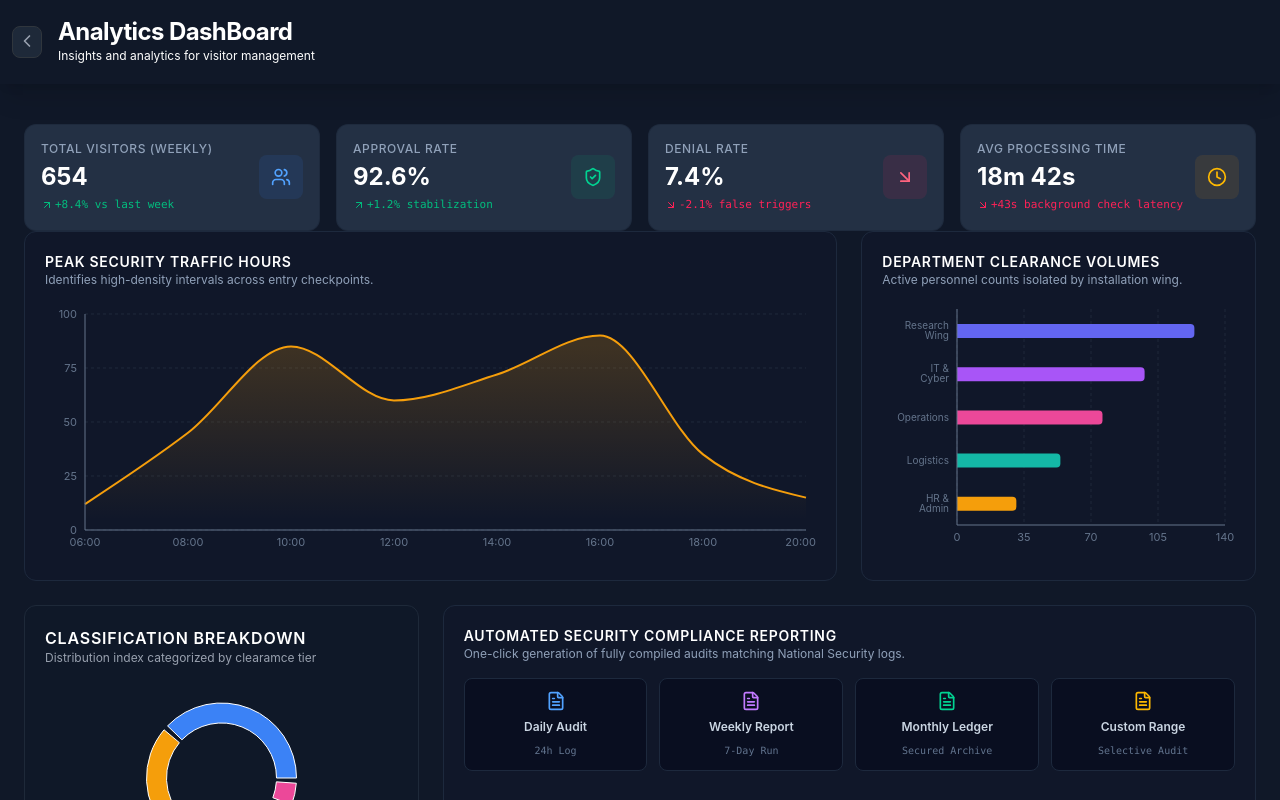
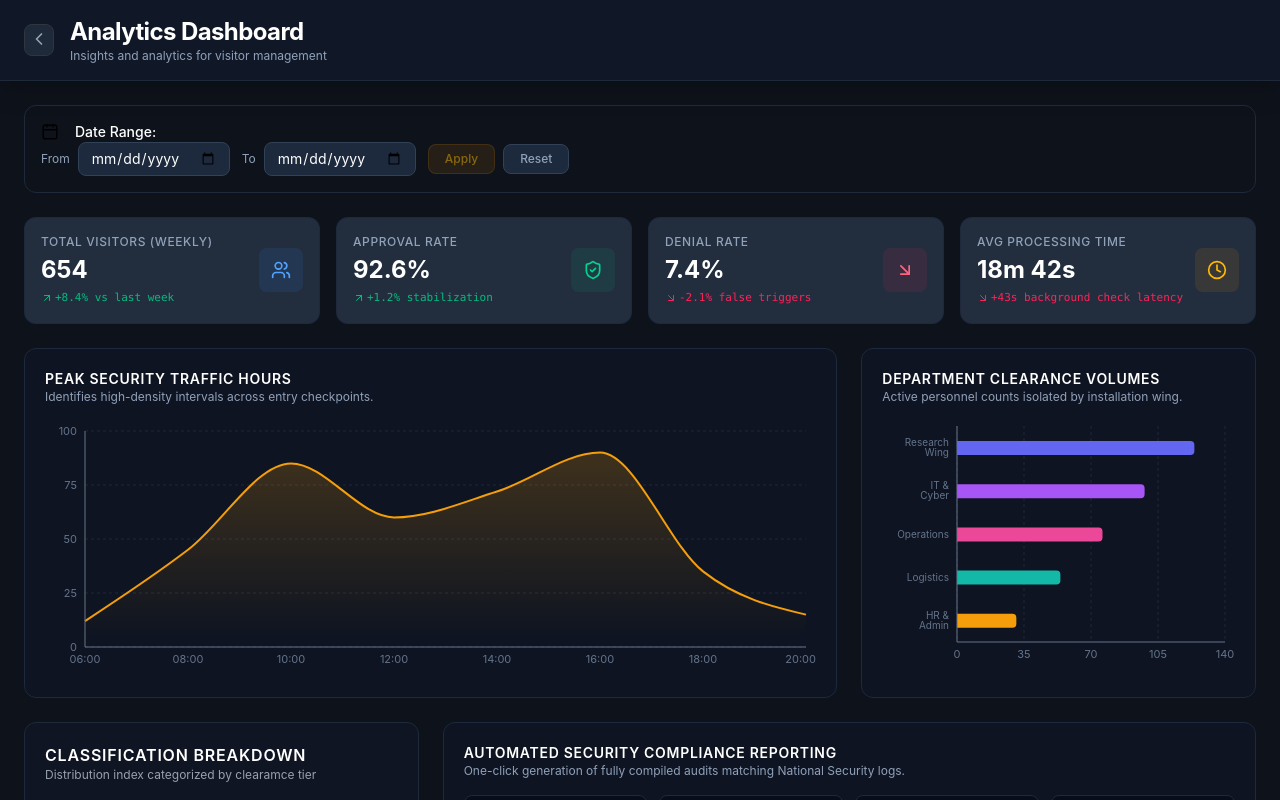
Before and after one commit to sin-h43/Defence-Pass-Management-System, a React (Vite) app in the folder defence-portal/: page /hr/analytics in a window 1280 px wide. Shown: the top 800 px of the page. Built offline with nearby package versions, Linux system fonts and the light colour scheme.

Commit message:
Added filter date range feature

```diff
--- a/defence-portal/src/App.tsx
+++ b/defence-portal/src/App.tsx
@@ -51,13 +51,9 @@ function App() {
           element = {<VisitorMgmt/>}
           />
           <Route
-          path="/hr"
-          element={<HRDashboard />} />
-          <Route
           path = "/hr/analytics"
           element = {<Analytics/>}
           />
-
           {/* Redirect to employee dashboard as default */}
           <Route path="/" element={<Navigate to="/employee" />} />
         </Routes>
--- /dev/null
+++ b/defence-portal/src/components/DateRangeFilter.tsx
@@ -0,0 +1,68 @@
+import { Calendar } from 'lucide-react';
+import type React from 'react';
+import { useState } from 'react';
+
+interface DateRangeFilterProps{
+    onDateChange: (startDate:string, endDate: string) =>void;
+}
+
+export default function DateRangeFilter({onDateChange}: DateRangeFilterProps): React.JSX.Element{
+    const [startDate, setStartDate] = useState('');
+    const [endDate, setEndDate] = useState('');
+
+    const handleApply = () => {
+        if(startDate && endDate){
+            onDateChange(startDate, endDate);
+        }
+    };
+    const handleReset = () => {
+        setStartDate('');
+        setEndDate('');
+        onDateChange('','');
+    };
+
+    return(
+        <div className='bg-gray-900.60 border border-gray-800 rounded-xl p-4 fle flex-col sm:flex-row items-center gap-4'>
+            <div className='flex items-center gap-4'>
+                <Calendar size={18} className='text-aber-400' />
+                <span className='text-sm font-medium text-white'>Date Range:</span>
+            </div>
+
+        <div className="flex flex-wrap items-center gap-3">
+        <div className="flex items-center gap-2">
+          <label className="text-xs text-slate-400">From</label>
+          <input
+            type="date"
+            value={startDate}
+            onChange={(e) => setStartDate(e.target.value)}
+            className="bg-slate-800 border border-slate-700 rounded-lg px-3 py-1.5 text-sm text-white focus:outline-none focus:border-amber-500/50"
+          />
+        </div>
+         <div className="flex items-center gap-2">
+          <label className="text-xs text-slate-400">To</label>
+          <input
+            type="date"
+            value={endDate}
+            onChange={(e) => setEndDate(e.target.value)}
+            className="bg-slate-800 border border-slate-700 rounded-lg px-3 py-1.5 text-sm text-white focus:outline-none focus:border-amber-500/50"
+          />
+        </div>
+           <div className="flex gap-2">
+          <button
+            onClick={handleApply}
+            disabled={!startDate || !endDate}
+            className="px-4 py-1.5 bg-amber-500/20 border border-amber-500/30 rounded-lg text-xs font-medium text-amber-400 hover:bg-amber-500/30 transition disabled:opacity-50 disabled:cursor-not-allowed"
+          >
+            Apply
+          </button>
+          <button
+            onClick={handleReset}
+            className="px-4 py-1.5 bg-slate-800 border border-slate-700 rounded-lg text-xs font-medium text-slate-400 hover:text-white transition"
+          >
+            Reset
+          </button>
+        </div>
+      </div>
+        </div>
+    );
+}
--- a/defence-portal/src/components/PeakTrafficChart.tsx
+++ b/defence-portal/src/components/PeakTrafficChart.tsx
@@ -13,7 +13,11 @@ const peakHoursData = [
   { time: '20:00', visitors: 15 },
 ];
 
-export default function PeakTrafficChart(): React.JSX.Element {
+interface PeakTrafficChartProps{
+  dateRange?: {start:string; end:string};
+}
+
+export default function PeakTrafficChart({dateRange}:PeakTrafficChartProps): React.JSX.Element {
   return (
     <div className="bg-slate-900/40 border border-slate-800 rounded-xl p-5">
       <div className="mb-4">
@@ -22,6 +26,11 @@ export default function PeakTrafficChart(): React.JSX.Element {
         </h4>
         <p className="text-xs text-slate-400">
           Identifies high-density intervals across entry checkpoints.
+          {dateRange?.start && dateRange?.end && (
+            <span className='block text-amber-400 mt-1'>
+              Filtered: {dateRange.start} to {dateRange.end}
+            </span>
+          )}
         </p>
       </div>
 
--- a/defence-portal/src/pages/hr/Analytics.tsx
+++ b/defence-portal/src/pages/hr/Analytics.tsx
@@ -1,63 +1,71 @@
-import { ChevronLeft} from 'lucide-react';
+import { ChevronLeft } from 'lucide-react';
 import { useNavigate } from 'react-router-dom';
-import KPICards from '@/components/KPICards';
-import PeakTrafficChart from '@/components/PeakTrafficChart';
-import ComplianceReporting from '@/components/ComplianceReporting';
-import DepartmentBarChart from '@/components/DepartmentBarChart';
+import KPICards from '../../components/KPICards';
+import PeakTrafficChart from '../../components/PeakTrafficChart';
+import DepartmentBarChart from '../../components/DepartmentBarChart';
+import ClassificationPieChart from '../../components/ClassificationPieChart';
+import ComplianceReporting from '../../components/ComplianceReporting';
+import DateRangeFilter from '../../components/DateRangeFilter';
 
-import {PieChart, Pie, Tooltip,ResponsiveContainer,Cell} from 'recharts';
-import ClassificationPieChart from '@/components/ClassificationPieChart';
-// const departmentCrowdData = [
-//   { name: 'Research Wing', count: 124, fill: '#6366f1' },
-//   { name: 'IT & Cyber', count: 98, fill: '#a855f7' },
-//   { name: 'Operations', count: 76, fill: '#ec4899' },
-//   { name: 'Logistics', count: 54, fill: '#14b8a6' },
-//   { name: 'HR & Admin', count: 31, fill: '#f59e0b' },
-// ];
+export default function Analytics() {
+  const navigate = useNavigate();
 
+  const handleDateChange = (startDate: string, endDate: string) => {
+    console.log(`Filtering data from ${startDate} to ${endDate}`);
 
+    if (startDate && endDate) {
+      alert(`Data filtered from ${startDate} to ${endDate}`);
+    } else {
+      alert('Date filter reset - showing all data');
+    }
+  };
 
-export default function Analytics(){
-    const navigate = useNavigate();
-    // const triggerDowload = (reportType:string) =>{
-    //     alert(`Generating and dowloading ${reportType} Compliance Report...`);
-    // };
-    return(
-        <div className='min-h-screen '>
-            <div className='p-6 relative bg-[#0e121a] px-0 py-0'>
-                <header className='flex items-center gap-4 mb-4 py-4 shadow-xl bg-gray-900'>
-                {/*Header section */}
-                <div className='bg-gray-800 border border-[#30363d] rounded-lg ml-3'>
-                    <button onClick={()=> navigate('/hr')}
-                    className='p-1 hover:bg-gray-900 rounded-lg text-gray-400 hover:text-white transition'>
+  return (
+    <div className="min-h-screen bg-[#0e121a]">
+      {/* Header */}
+      <header className="flex items-center gap-4 px-6 py-4 shadow-xl bg-gray-900 border-b border-gray-800">
+        <div className="bg-gray-800 border border-[#30363d] rounded-lg">
+          <button
+            onClick={() => navigate('/hr')}
+            className="p-1 hover:bg-gray-900 rounded-lg text-gray-400 hover:text-white transition"
+          >
             <ChevronLeft size={20} />
           </button>
         </div>
         <div>
-                    <h1 className='text-2xl text-white font-bold tracking-tight'>Analytics DashBoard</h1>
-                    <p className='text-xs text-white mb-1'>Insights and analytics for visitor management</p>
+          <h1 className="text-2xl text-white font-bold tracking-tight">Analytics Dashboard</h1>
+          <p className="text-xs text-slate-400">Insights and analytics for visitor management</p>
         </div>
       </header>
-            </div>
-            <div className='p-6 text-white'>
-              <KPICards/>
+
+      {/* Main Content */}
+      <div className="p-6 space-y-6">
+
+        {/* Date Range Filter */}
+        <DateRangeFilter onDateChange={handleDateChange} />
+
+        {/* KPI Cards Section */}
+        <KPICards />
+
+        {/* Charts Grid */}
         <div className="grid grid-cols-1 lg:grid-cols-3 gap-6">
 
-          {/* Feature 1: Peak Traffic Area Chart - Now imported */}
+          {/* Feature 1: Peak Traffic Area Chart */}
           <div className="lg:col-span-2">
             <PeakTrafficChart />
           </div>
+
+          {/* Feature 2: Department Bar Chart */}
           <DepartmentBarChart />
 
-        <ClassificationPieChart/>
+          {/* Feature 3: Classification Pie Chart */}
+          <ClassificationPieChart />
 
+          {/* Feature 4: Compliance Reporting */}
           <ComplianceReporting />
-
-
 
         </div>
       </div>
     </div>
   );
-
 }
--- a/defence-portal/src/pages/hr/HrDashboard.tsx
+++ b/defence-portal/src/pages/hr/HrDashboard.tsx
@@ -1,7 +1,7 @@
 import { cn } from '../../lib/utils'
 import DashboardLayout from '@/components/DashboardLayout';
 import { Users, UserX, UsersRound, UserCheck, UserPlus, UserSearch, File, ChevronRight } from 'lucide-react'
-import React, { useState, useEffect } from 'react';
+import { useState, useEffect } from 'react';
 import { getStoredPasses } from "../../utils/passStorage"
 import type { Visitor } from './../../utils/searchFilters';
 import DataTable from '@/components/DataTable';
```
Lines whose indentation alone changed are shown as unchanged.
